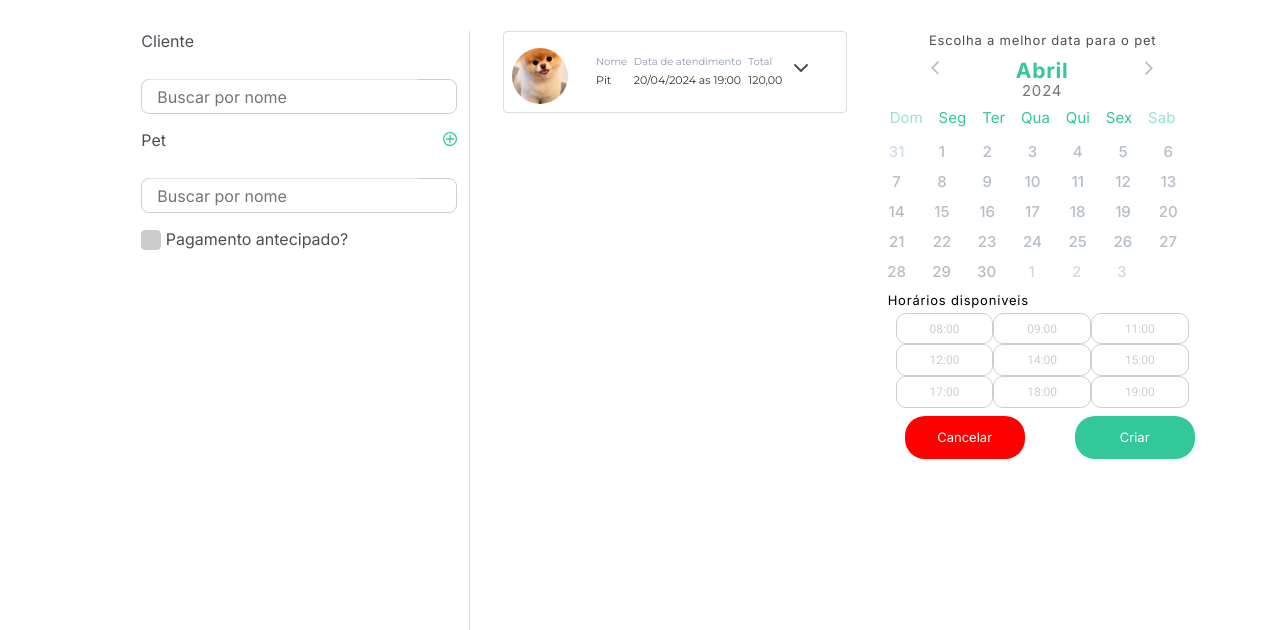
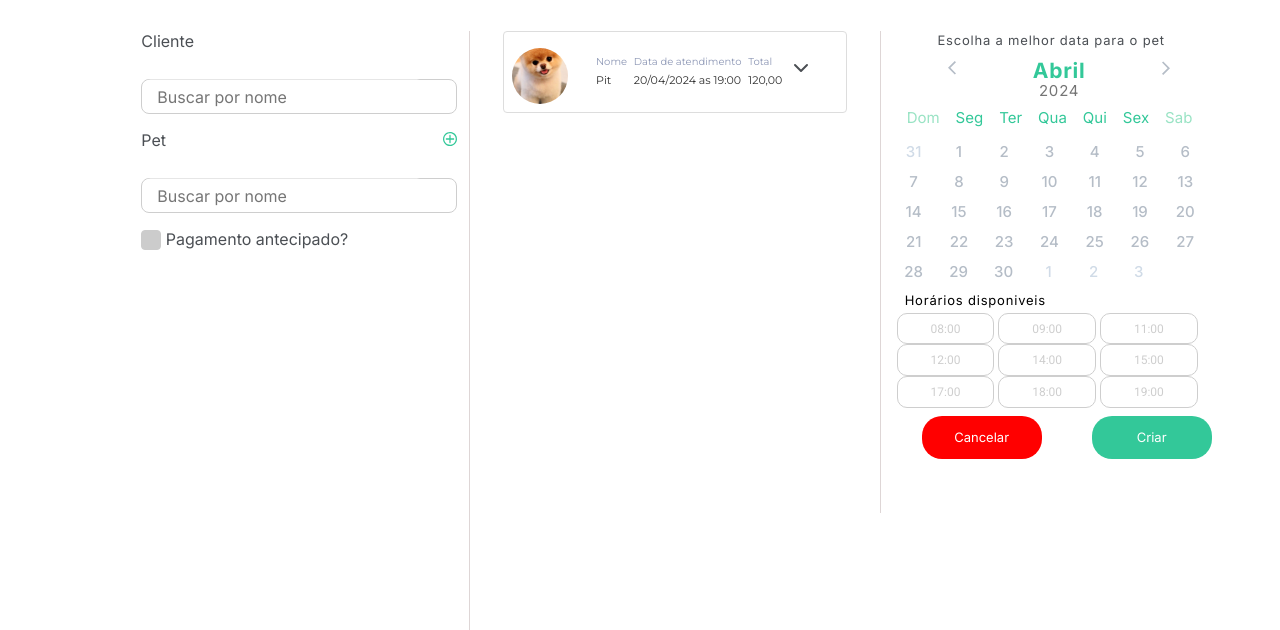
Before and after one commit to Matheusgmoliveira/projeto_99freelas, a plain HTML site: page tela_cadastro/index.html in a window 1280 px wide. Drawn offline with nearby package versions, Linux system fonts and the light colour scheme.

Commit message:
finalizando tela

```diff
--- a/index.html
+++ b/tela_cadastro/index.html
@@ -9,7 +9,7 @@
     <link
         href="https://fonts.googleapis.com/css2?family=Dancing+Script:wght@400..700&family=Inter:wght@100..900&family=Montserrat:ital,wght@0,100..900;1,100..900&family=Roboto:wght@400;700&display=swap"
         rel="stylesheet">
-    <link rel="stylesheet" href="/main.css">
+    <link rel="stylesheet" href="/tela_cadastro/main.css">
     <title>Tela de pagamento</title>
     <style>
 
@@ -326,7 +326,7 @@
     <script src="/lib/jquery-3.7.1.min.js"></script>
     <script src="https://cdnjs.cloudflare.com/ajax/libs/jquery.mask/1.14.16/jquery.mask.min.js"></script>
 
-    <script src="/main.js"></script>
+    <script src="/tela_cadastro/main.js"></script>
 </body>
 
 </html>
--- a/main.css
+++ b/tela_cadastro/main.css
@@ -569,6 +569,8 @@
     justify-content: space-between;
     width: 326px;
     height: 482.3px;
+    border-left:1px solid #DED6D6 ;
+    padding-left: 16px;
 
 
 }
@@ -696,14 +698,14 @@ table tr td {
 .horario-disponivel{
 
     display: flex;
-    justify-content: space-a;
+    justify-content: space-between;
     align-items: center;
     padding-top: 4px;
 }
 
 .horario-disponivel tr td{
     display: flex;
-    justify-content: center;
+    justify-content: s;
     width:97.7px;
     height: 31.91px;
     border: 1px solid #CECECE;
@@ -715,6 +717,7 @@ table tr td {
     line-height: 18px;
     text-align: center;
     cursor: pointer;
+    margin-right: 4px;
 }
 
 .horario-disponivel td.selecionado{
```
Also changed, not shown: tela_cadastro/main.js (renamed from main.js).
